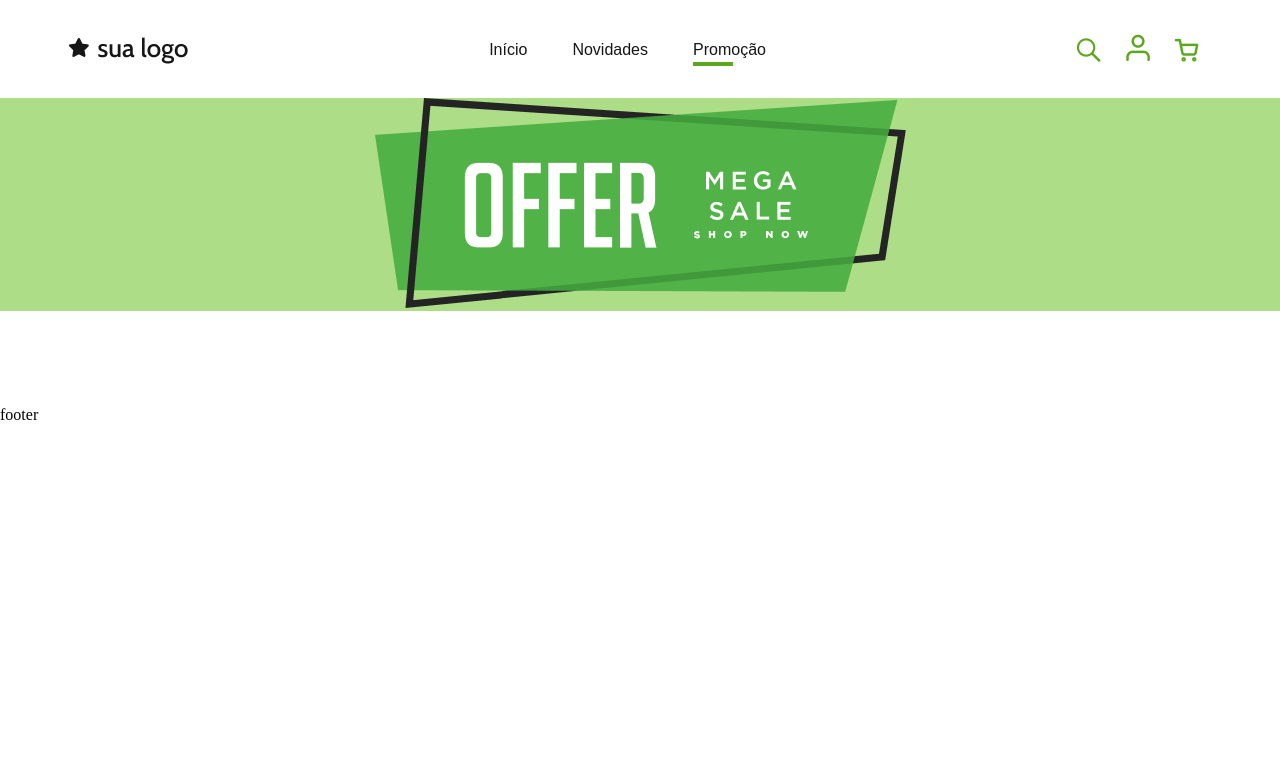
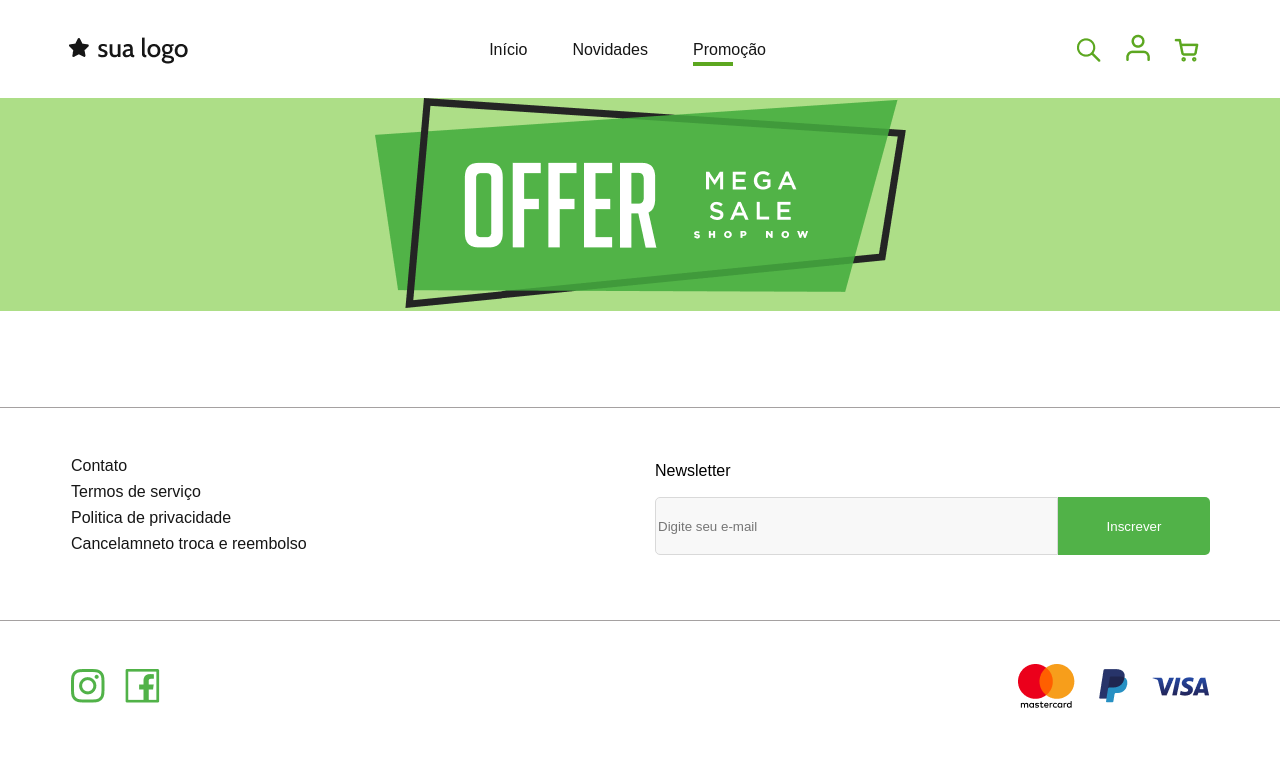
Before and after one commit to thiagokilu/Nature-ecomerce, a plain HTML site: page promocoes.html in a window 1280 px wide. Drawn offline with nearby package versions, Linux system fonts and the light colour scheme.

Commit message:
rodapé outras pag

```diff
--- a/css/style.css
+++ b/css/style.css
@@ -132,6 +132,7 @@
 .first_box .Newsletter {
     margin-top: 55px;
     margin-right: 70px;
+
 }
 
 .first_box .Newsletter h1 {
@@ -140,6 +141,7 @@
 
 .first_box .Newsletter form {
     margin-bottom: 65px;
+    display: flex;
 }
 
 .first_box .Newsletter #e-mail {
@@ -268,4 +270,23 @@ color: #fff;
     .menu_filtro .qt_produtos{
         margin-left: auto;
     }
+
+    .first_box .Newsletter #e-mail {
+    width: auto;
+    height: 54px;
+    }
+
+    .first_box .Newsletter #botao_inscrever {
+    width: auto;
+    height: 58px;
+    }
+
+    .second_box .social_media {
+        margin: auto;
+    }
+
+    .second_box .payments {
+        margin: auto;
+    }
+
 }
--- a/promocoes.html
+++ b/promocoes.html
@@ -1,13 +1,16 @@
 <!DOCTYPE html>
 <html lang="en">
+
 <head>
     <meta charset="UTF-8">
     <meta name="viewport" content="width=device-width, initial-scale=1.0">
     <title>Document</title>
     <link rel="stylesheet" href="css/reset.css">
     <link rel="stylesheet" href="css/style.css">
-    <link rel="stylesheet" href="https://fonts.googleapis.com/css2?family=Material+Symbols+Outlined:opsz,wght,FILL,GRAD@20..48,100..700,0..1,-50..200" />
+    <link rel="stylesheet"
+        href="https://fonts.googleapis.com/css2?family=Material+Symbols+Outlined:opsz,wght,FILL,GRAD@20..48,100..700,0..1,-50..200" />
 </head>
+
 <body>
     <nav class="nav">
         <div class="logo">
@@ -41,7 +44,42 @@
     <main class="conteudo">
     </main>
     <footer>
-        <h1>footer</h1>
+        <div class="first_box">
+            <ul class="links">
+                <li><a href="#">Contato</a></li>
+                <li><a href="#">Termos de serviço</a></li>
+                <li><a href="#">Politica de privacidade</a></li>
+                <li><a href="#">Cancelamneto troca e reembolso</a></li>
+            </ul>
+            <div class="Newsletter">
+                <h1>Newsletter</h1>
+                <form action="">
+                    <input type="email" id="e-mail" placeholder="Digite seu e-mail">
+                    <input type="submit" value="Inscrever" id="botao_inscrever">
+                </form>
+            </div>
+        </div>
+        <div class="second_box">
+            <div class="social_media">
+                <div class="icon">
+                    <img src="Imagems/Redes sociais/Instagram.png" alt="Meu Instagram">
+                </div>
+                <div class="icon">
+                    <img src="Imagems/Redes sociais/facebook.png" alt="Meu Facebook">
+                </div>
+            </div>
+            <div class="payments">
+                <div class="icon">
+                    <img src="Imagems/payments/Mastercard.png" alt="Pagamento Mastercard">
+                </div>
+                <div class="icon">
+                    <img src="Imagems/payments/Paypal.png" alt="Pagamento Paypal">
+                </div>
+                <div class="icon">
+                    <img src="Imagems/payments/Visa.png" alt="Pagamento Visa">
+                </div>
+            </div>
+        </div>
     </footer>
 
     <script>
@@ -55,4 +93,5 @@
         }
     </script>
 </body>
+
 </html>
```
Also changed, not shown: novidades.html (+37 -1 lines). Lines whose indentation alone changed are shown as unchanged.
